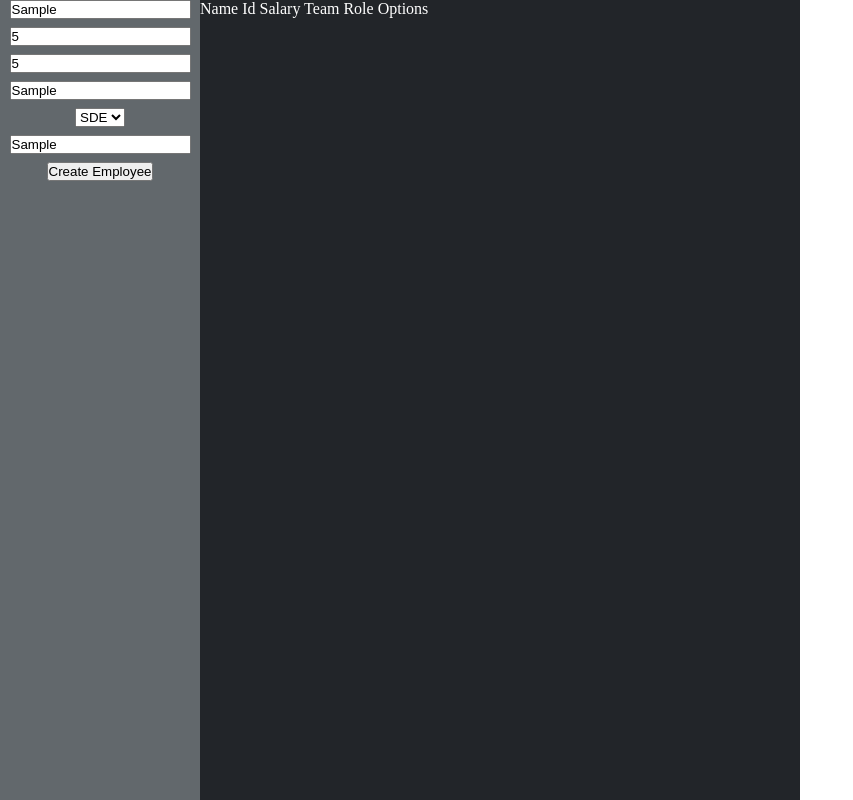
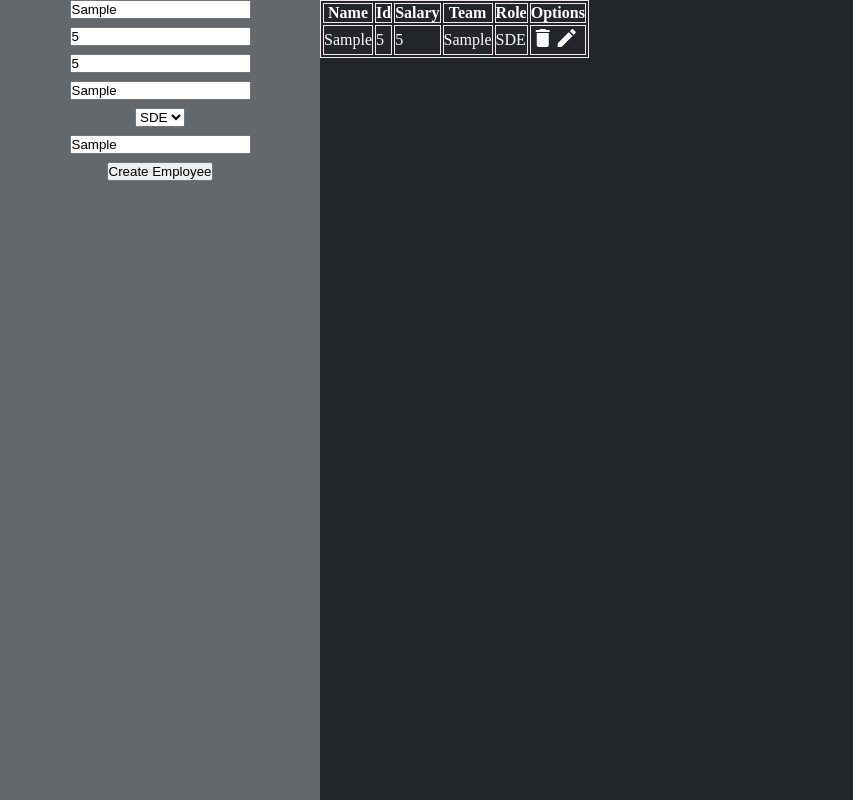
Before and after one commit to harshit1255/EMS, a plain HTML site: page index.html in a window 1280 px wide. Both pictures are taken after typing "Sample", "5", "5", "Sample", "Sample" into the empty fields and a click on the button "Create Employee". Shown: the whole page, without its empty margins (0-853 px from the left). Drawn offline with nearby package versions, Linux system fonts and the light colour scheme.

Commit message:
created element visible on table and added eventlistener for deletion

```diff
--- a/index.html
+++ b/index.html
@@ -1,17 +1,22 @@
 <!DOCTYPE html>
 <html lang="en">
+
 <head>
     <meta charset="UTF-8">
     <meta name="viewport" content="width=device-width, initial-scale=1.0">
     <link rel="stylesheet" href="styles.css">
+    <link rel="stylesheet" href="https://fonts.googleapis.com/css2?family=Material+Symbols+Outlined:opsz,wght,FILL,GRAD@24,400,0,0" />
     <title>EMS</title>
+    <link href="https://fonts.googleapis.com/icon?family=Material+Icons"
+      rel="stylesheet">
 </head>
+
 <body>
     <div id="root">
         <div id="form">
             <form id="form-elem">
                 <input type="text" name="name" placeholder="Employee Name">
-                <input type ="number" name="employeeId" placeholder="Employee ID">
+                <input type="number" name="employeeId" placeholder="Employee ID">
                 <input type="number" name="salary" placeholder="Salary">
                 <input type="text" name="team" placeholder="team">
                 <select name="role">
@@ -20,24 +25,24 @@
                     <option value="QA">PM</option>
                 </select>
                 <input type="text" name="company" placeholder="Company Name">
-                <button >Create Employee</button>
+                <button>Create Employee</button>
             </form>
         </div>
         <div id="table">
-            <tabel>
-                <thead>
+            <table>
+                <tr>
                     <th>Name</th>
                     <th>Id</th>
                     <th>Salary</th>
                     <th>Team</th>
                     <th>Role</th>
                     <th>Options</th>
-                </thead>
-                <tbody id="table-body">
-                </tbody>
-            </tabel>
+                </tr>
+                <tbody id ="table-body"></tbody>
+            </table>
         </div>
     </div>
-  <script src="index.js"></script>
+    <script src="index.js"></script>
 </body>
+
 </html>
--- a/index.js
+++ b/index.js
@@ -25,7 +25,7 @@ const onsubmitform=(e)=>
     addemployee(employee);
 }
 form.addEventListener('submit',onsubmitform);
-
+// let span_button =null;
 function addemployee(employee)
 {
     let tr =document.createElement('tr');
@@ -33,5 +33,43 @@ function addemployee(employee)
     let td =document.createElement('td');
     td.innerHTML=employee.name;
     tr.appendChild(td);
-    console.log(td);
+    td =document.createElement('td');
+    td.innerHTML=employee.employeeId;
+    tr.appendChild(td);
+    td = document.createElement('td');
+    td.innerHTML=employee.salary;
+    tr.appendChild(td);
+    td =document.createElement('td');
+    td.innerHTML=employee.team;
+    tr.appendChild(td);
+    td = document.createElement('td');
+    td.innerHTML=employee.role;
+    tr.appendChild(td);
+    td=document.createElement('td');
+    let span = document.createElement('span');
+    span.className = 'material-icons';
+    // span_button=span;
+    span.innerHTML='delete';
+    td.appendChild(span);
+    span = document.createElement('span');
+    span.className = 'material-icons';
+    span.innerHTML='edit';
+    td.appendChild(span);
+    tr.appendChild(td);
+
+    document.getElementById('table-body').appendChild(tr);
+    console.log(tr);
 }
+
+document.querySelector('#table-body').addEventListener('click',(e)=>
+{
+    console.log('hello')
+    console.log(e.currentTarget);
+    console.log(e.target);
+    if(e.target.innerHTML==='delete')
+
+            console.log('delete pressed')
+        }
+)
+
+///***imp elem.classList.toggle('abc') abc will be aaded if present in present class list of elem or addded if not present */
--- a/styles.css
+++ b/styles.css
@@ -7,7 +7,7 @@
 {
     background-color: #222529;
     height: 100vh;
-    width: 100vh;
+    width: 100vw;
     display:grid;
     grid-template-columns: 1fr 3fr;
 }
@@ -28,3 +28,12 @@ form
 {
     color:white;
 }
+table, th, td {
+    border:1px solid rgb(244, 232, 232);
+  }
+
+span:hover
+{
+    transform: scale(1.2);
+    cursor: pointer;
+}
```
